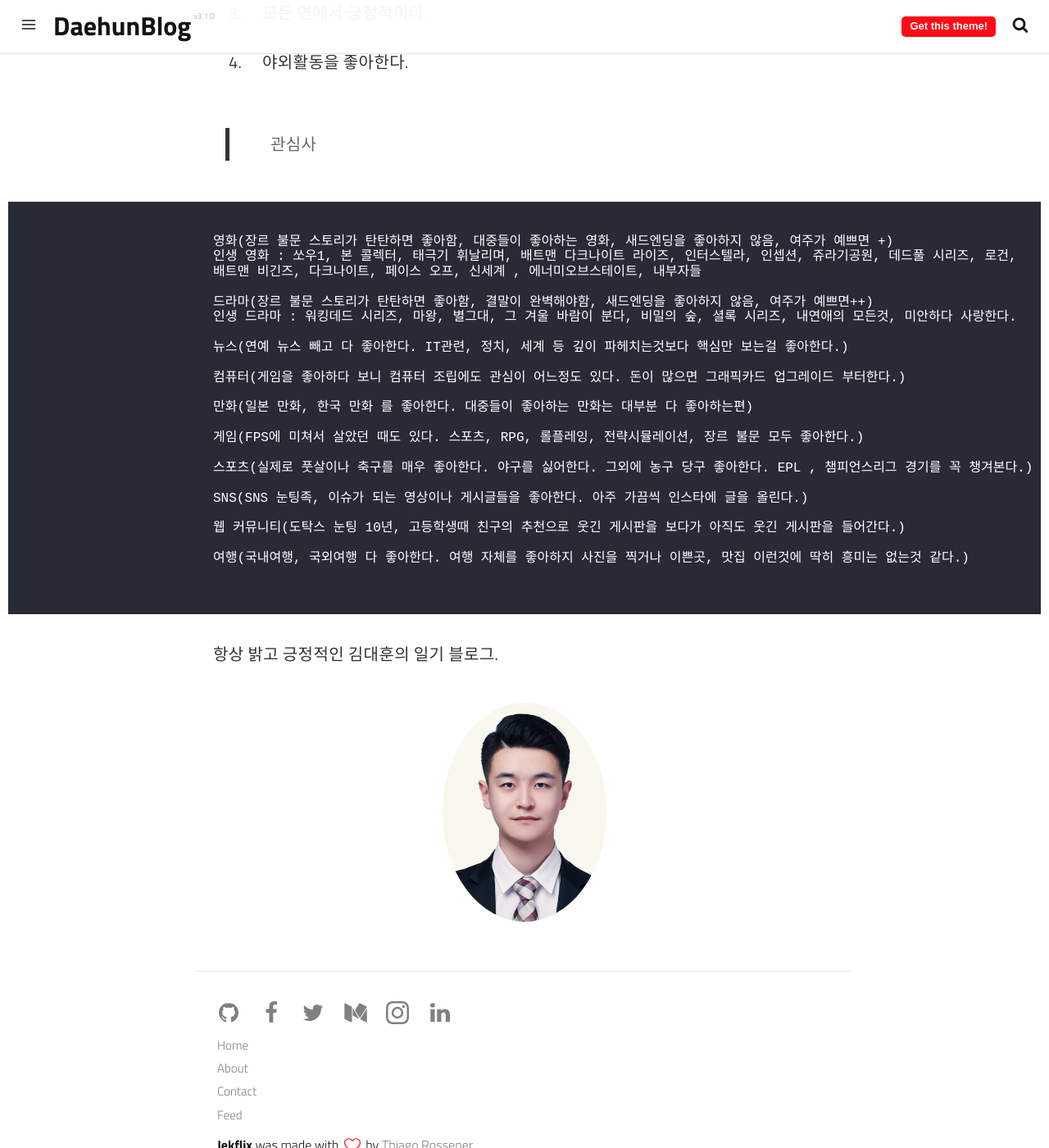
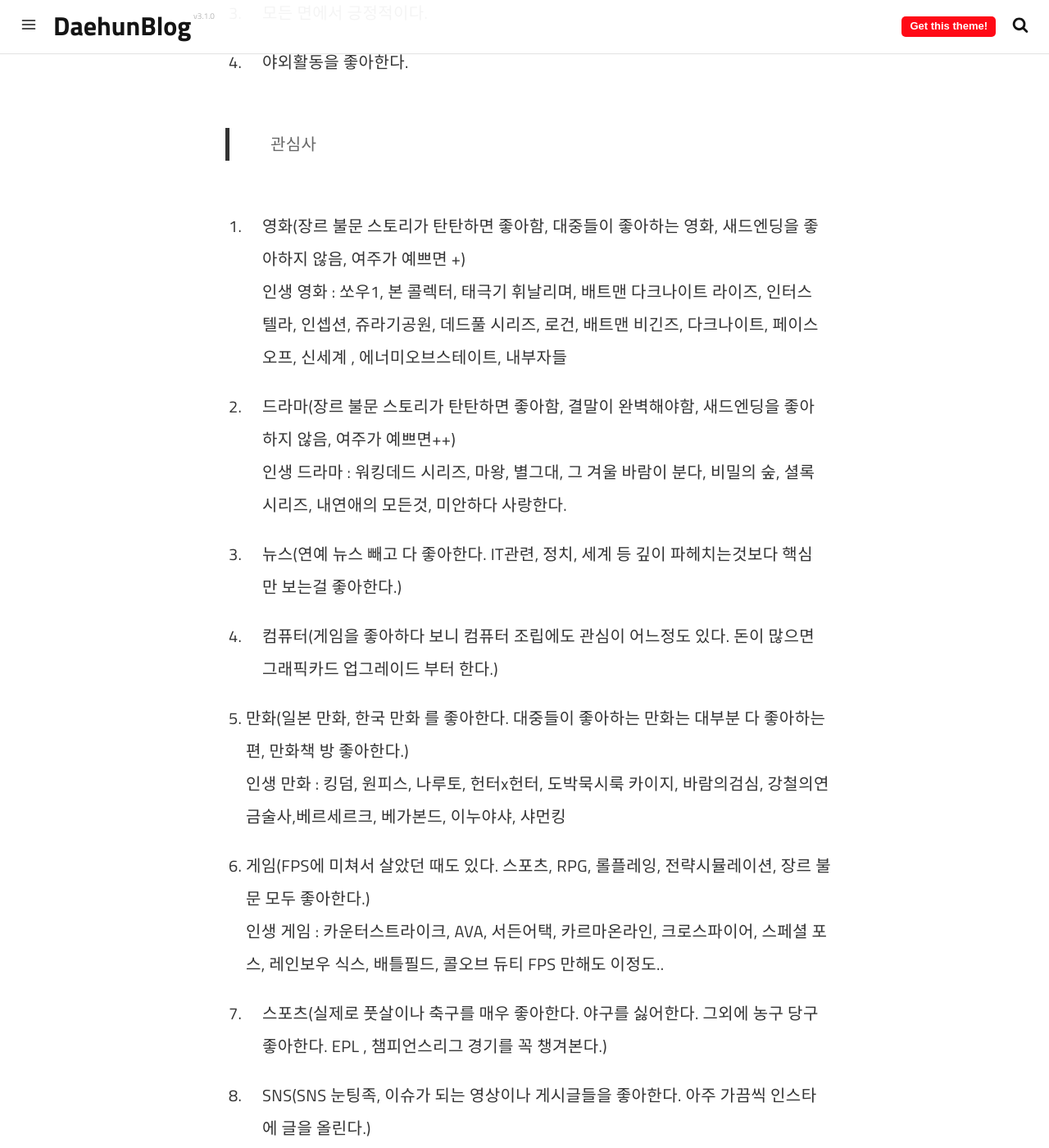
Before and after one commit to daehun93/daehun93.github.io, a Jekyll site: the page built from pages/about.md, in a window 1280 px wide and 1400 px high, scrolled down 713 px. Shown: the whole window at 82% size. Built offline with Jekyll 4.4.1, drawn with Linux system fonts in a browser that asks for light colours; a script that is not in the unit is left out; some of the changed text lies outside the part shown.

Commit message:
자기소개

````diff
--- a/pages/about.md
+++ b/pages/about.md
@@ -21,31 +21,31 @@ permalink: /about/
 
 > 관심사
 
-```
-영화(장르 불문 스토리가 탄탄하면 좋아함, 대중들이 좋아하는 영화, 새드엔딩을 좋아하지 않음, 여주가 예쁘면 +)
-인생 영화 : 쏘우1, 본 콜렉터, 태극기 휘날리며, 배트맨 다크나이트 라이즈, 인터스텔라, 인셉션, 쥬라기공원, 데드풀 시리즈, 로건,
-배트맨 비긴즈, 다크나이트, 페이스 오프, 신세계 , 에너미오브스테이트, 내부자들
+1. 영화(장르 불문 스토리가 탄탄하면 좋아함, 대중들이 좋아하는 영화, 새드엔딩을 좋아하지 않음, 여주가 예쁘면 +)<br>
+   인생 영화 : 쏘우1, 본 콜렉터, 태극기 휘날리며, 배트맨 다크나이트 라이즈, 인터스텔라, 인셉션, 쥬라기공원, 데드풀 시리즈, 로건,
+   배트맨 비긴즈, 다크나이트, 페이스 오프, 신세계 , 에너미오브스테이트, 내부자들
 
-드라마(장르 불문 스토리가 탄탄하면 좋아함, 결말이 완벽해야함, 새드엔딩을 좋아하지 않음, 여주가 예쁘면++)
-인생 드라마 : 워킹데드 시리즈, 마왕, 별그대, 그 겨울 바람이 분다, 비밀의 숲, 셜록 시리즈, 내연애의 모든것, 미안하다 사랑한다.
+2. 드라마(장르 불문 스토리가 탄탄하면 좋아함, 결말이 완벽해야함, 새드엔딩을 좋아하지 않음, 여주가 예쁘면++)<br>
+   인생 드라마 : 워킹데드 시리즈, 마왕, 별그대, 그 겨울 바람이 분다, 비밀의 숲, 셜록 시리즈, 내연애의 모든것, 미안하다 사랑한다.
 
-뉴스(연예 뉴스 빼고 다 좋아한다. IT관련, 정치, 세계 등 깊이 파헤치는것보다 핵심만 보는걸 좋아한다.)
+3. 뉴스(연예 뉴스 빼고 다 좋아한다. IT관련, 정치, 세계 등 깊이 파헤치는것보다 핵심만 보는걸 좋아한다.)<br>
 
-컴퓨터(게임을 좋아하다 보니 컴퓨터 조립에도 관심이 어느정도 있다. 돈이 많으면 그래픽카드 업그레이드 부터한다.)
+4. 컴퓨터(게임을 좋아하다 보니 컴퓨터 조립에도 관심이 어느정도 있다. 돈이 많으면 그래픽카드 업그레이드 부터 한다.)<br>
 
-만화(일본 만화, 한국 만화 를 좋아한다. 대중들이 좋아하는 만화는 대부분 다 좋아하는편)
+5. 만화(일본 만화, 한국 만화 를 좋아한다. 대중들이 좋아하는 만화는 대부분 다 좋아하는편, 만화책 방 좋아한다.)<br>
+   인생 만화 : 킹덤, 원피스, 나루토, 헌터x헌터, 도박묵시룩 카이지, 바람의검심, 강철의연금술사,베르세르크, 베가본드, 이누야샤, 샤먼킹
+6. 게임(FPS에 미쳐서 살았던 때도 있다. 스포츠, RPG, 롤플레잉, 전략시뮬레이션, 장르 불문 모두 좋아한다.)<br>
+   인생 게임 : 카운터스트라이크, AVA, 서든어택, 카르마온라인, 크로스파이어, 스페셜 포스, 레인보우 식스, 배틀필드, 콜오브 듀티
+   FPS 만해도 이정도..
+7. 스포츠(실제로 풋살이나 축구를 매우 좋아한다. 야구를 싫어한다. 그외에 농구 당구 좋아한다. EPL , 챔피언스리그 경기를 꼭 챙겨본다.)<br>
 
-게임(FPS에 미쳐서 살았던 때도 있다. 스포츠, RPG, 롤플레잉, 전략시뮬레이션, 장르 불문 모두 좋아한다.)
+8. SNS(SNS 눈팅족, 이슈가 되는 영상이나 게시글들을 좋아한다. 아주 가끔씩 인스타에 글을 올린다.)<br>
 
-스포츠(실제로 풋살이나 축구를 매우 좋아한다. 야구를 싫어한다. 그외에 농구 당구 좋아한다. EPL , 챔피언스리그 경기를 꼭 챙겨본다.)
+9. 웹 커뮤니티(도탁스 눈팅 10년, 고등학생때 친구의 추천으로 웃긴 게시판을 시작 아직도 웃긴 게시판을 들어간다.)<br>
 
-SNS(SNS 눈팅족, 이슈가 되는 영상이나 게시글들을 좋아한다. 아주 가끔씩 인스타에 글을 올린다.)
+10. 여행(국내여행, 국외여행 다 좋아한다. 여행 자체를 좋아하지 사진을 찍거나 이쁜곳, 맛집 이런것에 딱히 흥미는 없는것 같다.)<br>
 
-웹 커뮤니티(도탁스 눈팅 10년, 고등학생때 친구의 추천으로 웃긴 게시판을 보다가 아직도 웃긴 게시판을 들어간다.)
-
-여행(국내여행, 국외여행 다 좋아한다. 여행 자체를 좋아하지 사진을 찍거나 이쁜곳, 맛집 이런것에 딱히 흥미는 없는것 같다.)
-
-```
+11. 독서(명작 소설들은 거의 다 읽은편, 어렸을 적 독후감을 적어야 부모님께 용돈을 받았음, 나이를 먹고 만화책을 많이봄)<br>
 
 항상 밝고 긍정적인 김대훈의 일기 블로그.
 
````
Also changed, not shown: pages/about-1.md (+17 -17 lines).
